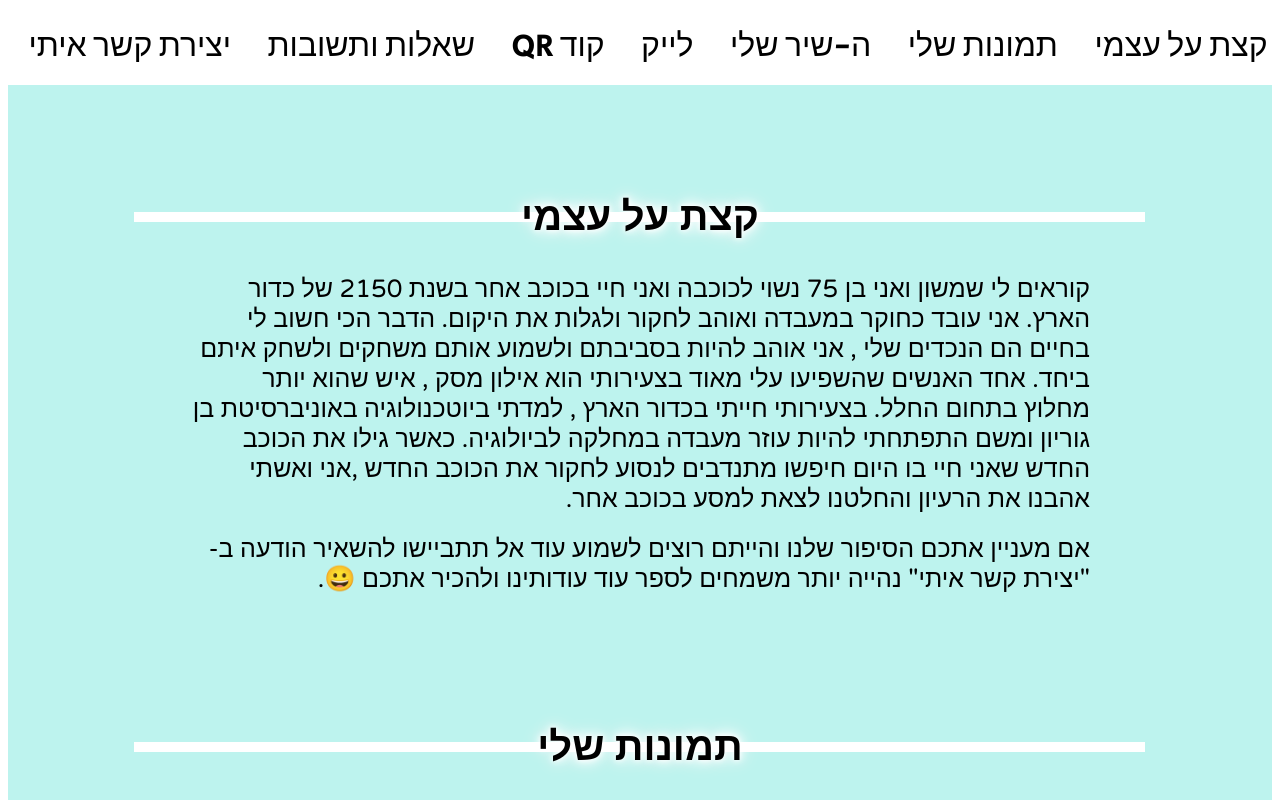
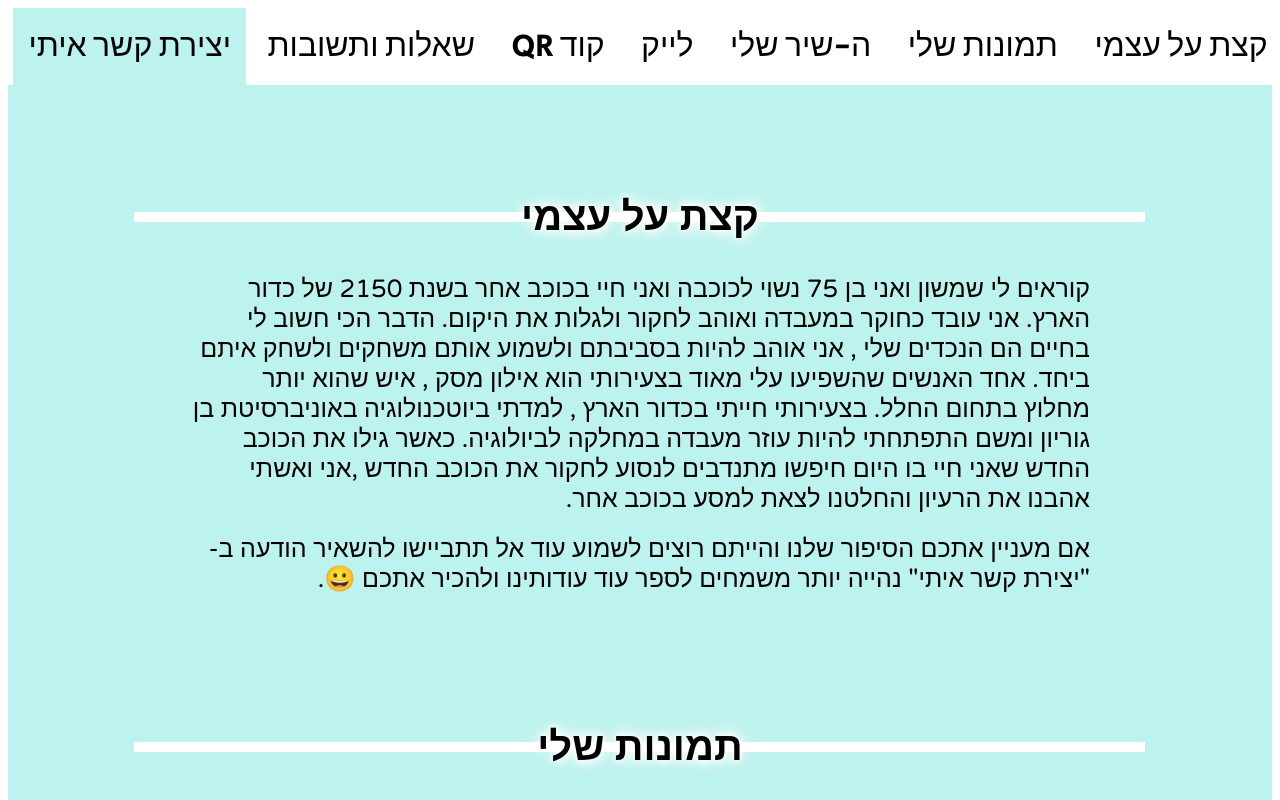
Before and after one commit to Web-Development-Environments-2023/318355872, a plain HTML site: page index.html in a window 1280 px wide. In both pictures the pointer is over the link "יצירת קשר איתי". Shown: the top 800 px of the page. Drawn offline with Linux system fonts and the light colour scheme; a web font is replaced by a local one.

Commit message:
add hover on the menu that change the color

```diff
--- a/style.css
+++ b/style.css
@@ -21,12 +21,14 @@
 	text-align: center;
 
 }
+#menu li a:hover {
+	background-color: rgba(167, 239, 233, 0.75);
+}
 body {
 	font-family: 'Rubik', sans-serif;
 	text-align: center;
 
 }
-
 
 h1, h2, h3, h4, h5, h6 {
 	font-family: 'Varela Round', sans-serif;
```
